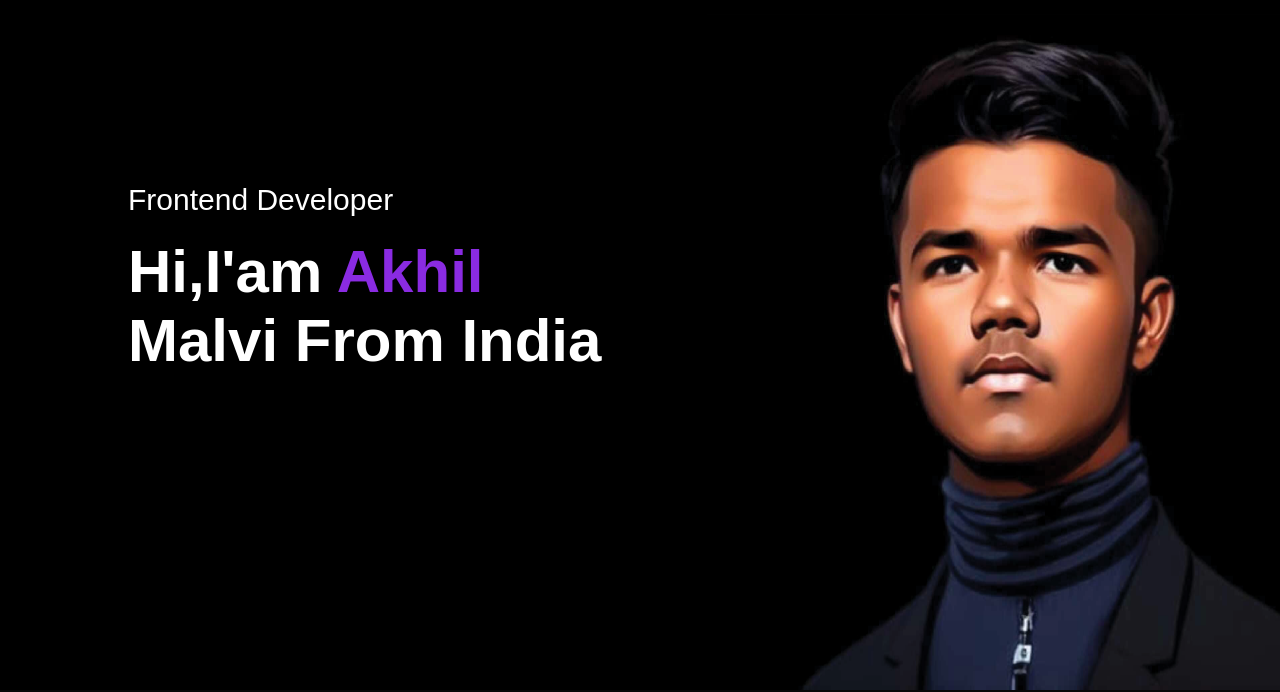
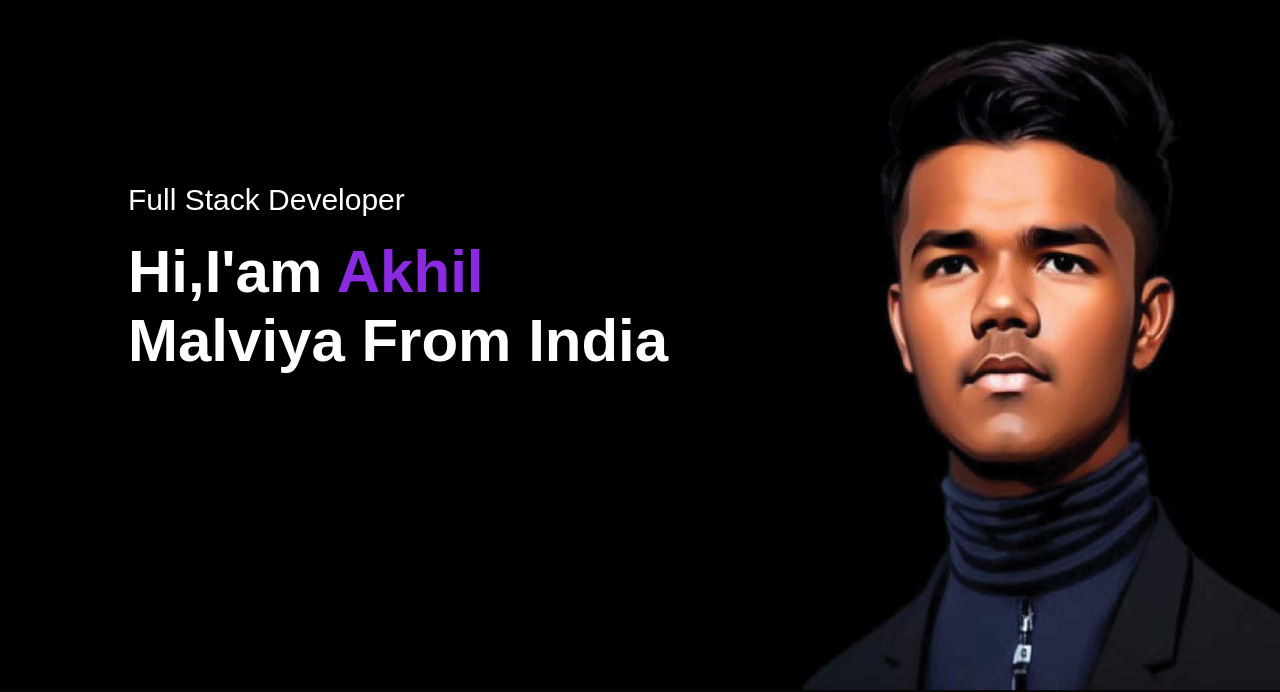
Before and after one commit to MrAkhilMalvi/personal-portfolio, a plain HTML site: page index.html in a window 1280 px wide. Shown: the part 110-802 px from the top of the page. Drawn offline with Linux system fonts and the light colour scheme.

Commit message:
Update index.html

```diff
--- a/index.html
+++ b/index.html
@@ -21,8 +21,8 @@
           </ul>
         </nav>
         <div class="header-text">
-          <p>Frontend Developer</p>
-          <h1>Hi,I'am <span>Akhil</span><br />Malvi From India</h1>
+          <p>Full Stack Developer</p>
+          <h1>Hi,I'am <span>Akhil</span><br />Malviya From India</h1>
         </div>
       </div>
     </div>
```
